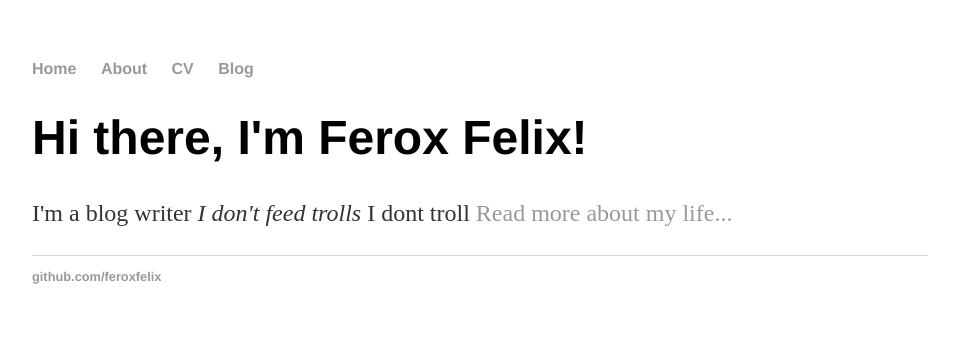
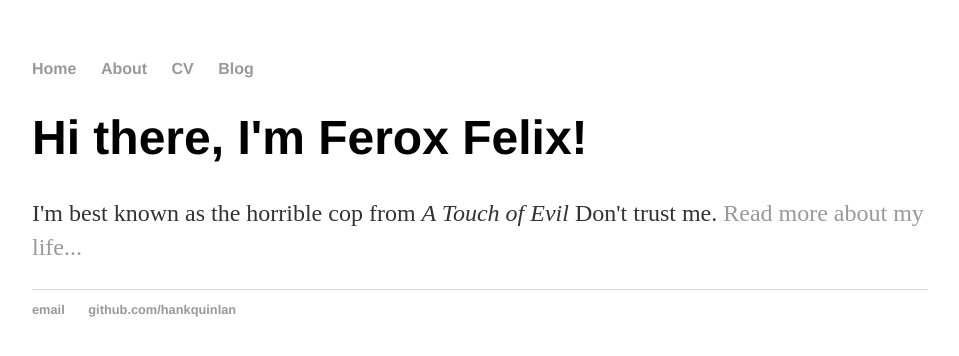
Before and after one commit to Feroxfelix/feroxfelix.github.io, a Jekyll site: the page built from index.html, in a window 1280 px wide. Shown: the top 356 px of the page, without its empty margins (160-1119 px from the left). Built offline with Jekyll 4.4.1, drawn with Linux system fonts in a browser that asks for light colours.

Commit message:
Update index.html

```diff
--- a/index.html
+++ b/index.html
@@ -1,29 +1,8 @@
-<!DOCTYPE html>
-<html>
-	<head>
-		<title>Ferox Felix</title>
-		<!-- link to main stylesheet -->
-		<link rel="stylesheet" type="text/css" href="/css/main.css">
-	</head>
-	<body>
-		<nav>
-    		<ul>
-        		<li><a href="/">Home</a></li>
-	        	<li><a href="/about">About</a></li>
-        		<li><a href="/cv">CV</a></li>
-        		<li><a href="/blog">Blog</a></li>
-    		</ul>
-		</nav>
-		<div class="container">
-    		<div class="blurb">
-        		<h1>Hi there, I'm Ferox Felix!</h1>
-				<p>I'm a blog writer <em> I don't feed trolls</em> I dont troll <a href="/about">Read more about my life...</a></p>
-    		</div><!-- /.blurb -->
-		</div><!-- /.container -->
-		<footer>
-    		<ul>
-        		<li><a href="https://github.com/feroxfelix">github.com/feroxfelix</a></li>
-			</ul>
-		</footer>
-	</body>
-</html>
+---
+layout: default
+title: HFerox Felix
+---
+<div class="blurb">
+	<h1>Hi there, I'm Ferox Felix!</h1>
+	<p>I'm best known as the horrible cop from <em>A Touch of Evil</em> Don't trust me. <a href="/about">Read more about my life...</a></p>
+</div><!-- /.blurb -->
```
